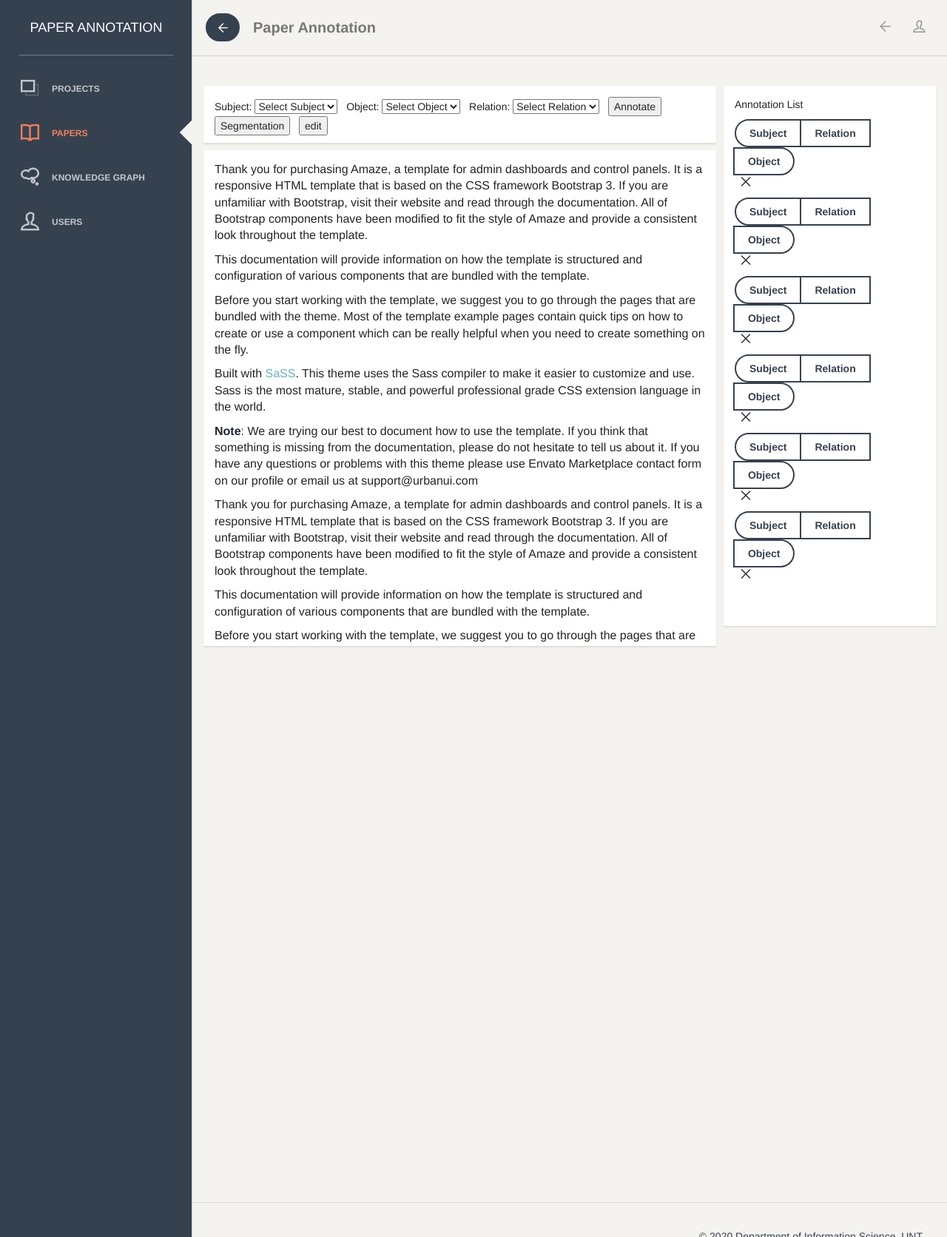
After one commit to atulghunavat/INFO5731_DjangoFinalProj, a Django app: template mysite/papers/templates/contentdemo.html in a window 1280 px wide. The commit adds this page. Shown: the whole page at 74% size. Run offline with Django 3.2, Linux system fonts and the light colour scheme; the template is opened without the code that fills it, so the values that code supplies are empty; some libraries are stand-ins or nearby versions; some web fonts are replaced.

Commit message:
Final commit

```diff
--- /dev/null
+++ b/mysite/papers/templates/contentdemo.html
@@ -0,0 +1,358 @@
+<!doctype html>
+<html lang="en">
+
+<head>
+    <meta charset="utf-8" >
+    <link rel="apple-touch-icon" sizes="76x76" href="../assets/img/apple-icon.png" >
+    <link rel="icon" type="image/png" href="../assets/img/favicon.png" >
+    <meta http-equiv="X-UA-Compatible" content="IE=edge" >
+
+    <title>Paper Management - Paper Annotation System</title>
+
+    <meta content='width=device-width, initial-scale=1.0, maximum-scale=1.0, user-scalable=no' name='viewport' >
+    <meta name="viewport" content="width=device-width" >
+
+    <!-- Bootstrap core CSS     -->
+    <link href="../assets/css/bootstrap.min.css" rel="stylesheet" >
+
+    <!--  Paper Dashboard CSS    -->
+    <link href="../assets/css/amaze.css" rel="stylesheet" >
+
+    <!--  CSS for Demo Purpose, don't include it in your project     -->
+    <link href="../assets/css/demo.css" rel="stylesheet" >
+
+    <!--     Fonts and icons     -->
+    <link href="../assets/css/font-awesome.min.css" rel="stylesheet">
+    <link href="../assets/css/font-muli.css" rel='stylesheet' type='text/css'>
+    <link href="../assets/css/themify-icons.css" rel="stylesheet">
+
+    <link href="../assets/vendors/jquery-ui-1.12.0/jquery-ui.css" rel="stylesheet">
+    <link href="../assets/vendors/sweetalert/css/sweetalert2.min.css" rel="Stylesheet" >
+    <script lang ="javascript">
+	    function testsubject(s){
+               s.forEach(highlightYellow);
+            }
+	    function highlightYellow(value) {
+	           var papercontent = document.getElementById("papercontent").innerHTML;
+               var regExp = new RegExp(value, "g");
+               var newstr = papercontent.replace(regExp, "<font style='background:yellow;color:red;'>"+value+"</font>");
+               document.getElementById("papercontent").innerHTML = newstr;
+	    }
+	    function testobject(s){
+               s.forEach(highlightBlue);
+            }
+	    function highlightBlue(value) {
+	           var papercontent = document.getElementById("papercontent").innerHTML;
+               var regExp = new RegExp(value, "g");
+               var newstr = papercontent.replace(regExp, "<font style='background:blue;color:white;'>"+value+"</font>");
+               document.getElementById("papercontent").innerHTML = newstr;
+	    }
+    </script>
+</head>
+
+<body>
+    <div class="wrapper">
+		<div class="sidebar" data-background-color="brown" data-active-color="danger">
+	    <!--
+		    menu begin
+			Tip 1: you can change the color of the sidebar's background using: data-background-color="white | brown"
+			Tip 2: you can change the color of the active button using the data-active-color="primary | info | success | warning | danger"
+		-->
+            <div class="logo">
+                <a href="#" class="simple-text">
+                    Paper Annotation
+                </a>
+            </div>
+            <div class="logo logo-mini">
+                <a href="#" class="simple-text">
+                    A
+                </a>
+            </div>
+             <div class="sidebar-wrapper">
+				<ul class="nav">
+                    <li>
+						<a href="../project/projectlist.html">
+							<i class="ti-layers"></i>
+							<p>Projects</p>
+						</a>
+					</li>
+					<li class="active">
+						<a href="paperlist.html">
+							<i class="ti-book"></i>
+							<p>Papers</p>
+						</a>
+					</li>
+					<li>
+						<a href="../KG/knowledge.html">
+							<i class="ti-thought"></i>
+							<p>Knowledge Graph</p>
+						</a>
+					</li>
+					<li>
+						<a href="../users/userslist.html">
+							<i class="ti-user"></i>
+							<p>users</p>
+						</a>
+					</li>
+				</ul>
+			</div>
+        </div>
+        <div class="main-panel">
+            <nav class="navbar navbar-default">
+                <div class="container-fluid">
+                    <div class="navbar-minimize">
+                        <button id="minimizeSidebar" class="btn btn-round btn-white btn-fill btn-just-icon">
+							<i class="ti-arrow-left"></i>
+                        </button>
+                    </div>
+                    <div class="navbar-header">
+                        <button type="button" class="navbar-toggle" data-toggle="collapse">
+                            <span class="sr-only">Toggle navigation</span>
+                            <span class="icon-bar"></span>
+                            <span class="icon-bar"></span>
+                            <span class="icon-bar"></span>
+                        </button>
+                        <a class="navbar-brand" href="#"> Paper Annotation </a>
+                    </div>
+                    <div class="collapse navbar-collapse">
+                        <ul class="nav navbar-nav navbar-right">
+	                        <li>
+                                <a href="javascript:window.history.back();" class="dropdown-toggle" data-toggle="dropdown">
+                                    <i class="ti-arrow-left"></i>
+
+                                </a>
+                            </li>
+
+                            <li class="dropdown">
+
+                                <a href="#" class="dropdown-toggle" data-toggle="dropdown">
+                                    <i class="ti-user"></i>
+                                </a>
+                                <ul class="dropdown-menu">
+                                    <li>
+                                        <a href="../login.html">Log out</a>
+                                    </li>
+                                </ul>
+                            </li>
+                        </ul>
+                    </div>
+                </div>
+            </nav>
+            <div class="content">
+                <table width="100%" border="0" cellspacing="0" cellpadding="0">
+  <tbody>
+    <tr>
+      <td width="70%">
+	      			<div class="card">
+                        <div class="content">
+                          Subject:
+                          <select  title="Single Select">
+						  	<option disabled selected>Select Subject</option>
+						  	<option value="2">admin</option>
+						  	<option value="3">components</option>
+						  	<option value="4">pages</option>
+						  	<option value="5">tips</option>
+						  	<option value="6">create</option>
+						  	<option value="7">Sass</option>
+                          </select>
+              			  &nbsp;
+              			  Object:
+                          <select  title="Single Select">
+						  	<option disabled selected>Select Object</option>
+						  	<option value="2">world</option>
+						  	<option value="3">theme</option>
+						  	<option value="4">Bootstrap</option>
+						  	<option value="5">framework</option>
+						  	<option value="6">template</option>
+						  	<option value="7">panels</option>
+              			  </select>
+
+              			  &nbsp;
+              			  Relation:
+                          <select  title="Single Select">
+						  	<option disabled selected>Select Relation</option>
+						  	<option value="2">Foobar</option>
+						  	<option value="3">Is great</option>
+              			  </select>
+
+              			  &nbsp;
+              			  <input type="button" value="Annotate" />
+              			   &nbsp;
+              			   <input type="button" value="Segmentation" />
+              			   &nbsp;
+              			   <input type="button" value="edit" />
+
+                        </div>
+                    </div>
+
+                    <div class="card">
+
+                        <div class="content" style="overflow-y: auto; height: 670px;" id="papercontent">
+                          	<p> Thank you for purchasing Amaze, a template for admin dashboards and control panels. It is a responsive HTML template that is based on the CSS framework Bootstrap 3. If you are unfamiliar with Bootstrap, visit their website and read through the documentation. All of Bootstrap components have been modified to fit the style of Amaze and provide a consistent look throughout the template.</p>
+                          	<p>This documentation will provide information on how the template is structured and configuration of various components that are bundled with the template. </p>
+                          	<p>Before you start working with the template, we suggest you to go through the pages that are bundled with the theme. Most of the template example pages contain quick tips on how to create or use a component which can be really helpful when you need to create something on the fly.</p>
+                          	<p>Built with <a href="http://sass-lang.com/" target="_blank">SaSS</a>. This theme uses the Sass compiler to make it easier to customize and use. Sass is the most mature, stable, and powerful professional grade CSS extension language in the world.</p>
+                          	<p><strong>Note</strong>: We are trying our best to   document how to use the template.  If you think that something is missing from the documentation, please do not hesitate to tell us about it. If you have any questions or problems with this theme please use Envato Marketplace contact form on our profile or email us at support@urbanui.com</p>
+                          	<p> Thank you for purchasing Amaze, a template for admin dashboards and control panels. It is a responsive HTML template that is based on the CSS framework Bootstrap 3. If you are unfamiliar with Bootstrap, visit their website and read through the documentation. All of Bootstrap components have been modified to fit the style of Amaze and provide a consistent look throughout the template.</p>
+                          	<p>This documentation will provide information on how the template is structured and configuration of various components that are bundled with the template. </p>
+                          	<p>Before you start working with the template, we suggest you to go through the pages that are bundled with the theme. Most of the template example pages contain quick tips on how to create or use a component which can be really helpful when you need to create something on the fly.</p>
+                          	<p>Built with <a href="http://sass-lang.com/" target="_blank">SaSS</a>. This theme uses the Sass compiler to make it easier to customize and use. Sass is the most mature, stable, and powerful professional grade CSS extension language in the world.</p>
+                          	<p><strong>Note</strong>: We are trying our best to   document how to use the template.  If you think that something is missing from the documentation, please do not hesitate to tell us about it. If you have any questions or problems with this theme please use Envato Marketplace contact form on our profile or email us at support@urbanui.com</p>
+                          	<p> Thank you for purchasing Amaze, a template for admin dashboards and control panels. It is a responsive HTML template that is based on the CSS framework Bootstrap 3. If you are unfamiliar with Bootstrap, visit their website and read through the documentation. All of Bootstrap components have been modified to fit the style of Amaze and provide a consistent look throughout the template.</p>
+                          	<p>This documentation will provide information on how the template is structured and configuration of various components that are bundled with the template. </p>
+                          	<p>Before you start working with the template, we suggest you to go through the pages that are bundled with the theme. Most of the template example pages contain quick tips on how to create or use a component which can be really helpful when you need to create something on the fly.</p>
+                          	<p>Built with <a href="http://sass-lang.com/" target="_blank">SaSS</a>. This theme uses the Sass compiler to make it easier to customize and use. Sass is the most mature, stable, and powerful professional grade CSS extension language in the world.</p>
+                          	<p><strong>Note</strong>: We are trying our best to   document how to use the template.  If you think that something is missing from the documentation, please do not hesitate to tell us about it. If you have any questions or problems with this theme please use Envato Marketplace contact form on our profile or email us at support@urbanui.com</p>
+                        </div>
+                    </div>
+
+	  </td>
+	  <td width="1%" rowspan="2" valign="top">
+
+      </td>
+      <td width="29%" height="100%" rowspan="2" valign="top">
+
+	      <div class="card">
+
+                        <div class="content" style="vertical-align: top; height: 730px;">
+                          Annotation List<p>
+                          <div class="btn-group">
+                                <button type="button" class="btn btn-white" onclick="testsubject(['admin']);">Subject</button>
+                                <button type="button" class="btn btn-white">Relation</button>
+                                <button type="button" class="btn btn-white" onclick="testobject(['panels']);">Object</button>
+                          </div>&nbsp;&nbsp;<i class="zpdi ti-close"></i><p>
+                          <div class="btn-group">
+                                <button type="button" class="btn btn-white" onclick="testsubject(['components']);">Subject</button>
+                                <button type="button" class="btn btn-white">Relation</button>
+                                <button type="button" class="btn btn-white" onclick="testobject(['template']);">Object</button>
+                          </div>&nbsp;&nbsp;<i class="zpdi ti-close"></i><p>
+                          <div class="btn-group">
+                                <button type="button" class="btn btn-white" onclick="testsubject(['pages']);">Subject</button>
+                                <button type="button" class="btn btn-white">Relation</button>
+                                <button type="button" class="btn btn-white" onclick="testobject(['framework']);">Object</button>
+                          </div>&nbsp;&nbsp;<i class="zpdi ti-close"></i><p>
+                          <div class="btn-group">
+                                <button type="button" class="btn btn-white" onclick="testsubject(['tips']);">Subject</button>
+                                <button type="button" class="btn btn-white">Relation</button>
+                                <button type="button" class="btn btn-white" onclick="testobject([Bootstrap']);">Object</button>
+                          </div>&nbsp;&nbsp;<i class="zpdi ti-close"></i><p>
+                          <div class="btn-group">
+                                <button type="button" class="btn btn-white" onclick="testsubject(['create']);">Subject</button>
+                                <button type="button" class="btn btn-white">Relation</button>
+                                <button type="button" class="btn btn-white" onclick="testobject(['theme']);">Object</button>
+                          </div>&nbsp;&nbsp;<i class="zpdi ti-close"></i><p>
+                          <div class="btn-group">
+                                <button type="button" class="btn btn-white" onclick="testsubject(['Sass']);">Subject</button>
+                                <button type="button" class="btn btn-white">Relation</button>
+                                <button type="button" class="btn btn-white" onclick="testobject(['world']);">Object</button>
+                          </div>&nbsp;&nbsp;<i class="zpdi ti-close"></i><p>
+
+                        </div>
+                    </div>
+
+      </td>
+    </tr>
+    <tr>
+      <td>&nbsp;</td>
+    </tr>
+  </tbody>
+</table>
+            </div>
+             <footer class="footer">
+                <div class="container-fluid">
+
+                    <p class="copyright pull-right">
+                        &copy;
+                        <script>
+                            document.write(new Date().getFullYear())
+                        </script>
+                        Department of Information Science, UNT
+                    </p>
+                </div>
+            </footer>
+        </div>
+    </div>
+<!--   Core JS Files   -->
+<script src="../assets/vendors/jquery-3.1.1.min.js" type="text/javascript"></script>
+<script src="../assets/vendors/jquery-ui-1.12.0/jquery-ui.js"></script>
+<script src="../assets/vendors/bootstrap.min.js" type="text/javascript"></script>
+<script src="../assets/vendors/material.min.js" type="text/javascript"></script>
+<script src="../assets/vendors/perfect-scrollbar.jquery.min.js" type="text/javascript"></script>
+<!-- Forms Validations Plugin -->
+<script src="../assets/vendors/jquery.validate.min.js"></script>
+<!--  Plugin for Date Time Picker and Full Calendar Plugin-->
+<script src="../assets/vendors/moment.min.js"></script>
+<!--  Charts Plugin -->
+<script src="../assets/vendors/chartist.min.js"></script>
+<!--  Plugin for the Wizard -->
+<script src="../assets/vendors/jquery.bootstrap-wizard.js"></script>
+<!--  Notifications Plugin    -->
+<script src="../assets/vendors/bootstrap-notify.js"></script>
+<!-- DateTimePicker Plugin -->
+<script src="../assets/vendors/bootstrap-datetimepicker.js"></script>
+<!-- Vector Map plugin -->
+<script src="../assets/vendors/jquery-jvectormap.js"></script>
+<!-- Sliders Plugin -->
+<script src="../assets/vendors/nouislider.min.js"></script>
+<!-- Select Plugin -->
+<script src="../assets/vendors/jquery.select-bootstrap.js"></script>
+<!--  DataTables.net Plugin    -->
+<script src="../assets/vendors/jquery.datatables.js"></script>
+<!-- Sweet Alert 2 plugin -->
+<script src="../assets/vendors/sweetalert/js/sweetalert2.min.js"></script>
+<!--	Plugin for Fileupload, full documentation here: http://www.jasny.net/bootstrap/javascript/#fileinput -->
+<script src="../assets/vendors/jasny-bootstrap.min.js"></script>
+<!--  Full Calendar Plugin    -->
+<script src="../assets/vendors/fullcalendar.min.js"></script>
+<!-- TagsInput Plugin -->
+<script src="../assets/vendors/jquery.tagsinput.js"></script>
+<!-- Material Dashboard javascript methods -->
+<script src="../assets/js/amaze.js"></script>
+<!-- Material Dashboard DEMO methods, don't include it in your project! -->
+<script src="../assets/js/demo.js"></script>
+
+
+<script type="text/javascript">
+    $(document).ready(function() {
+        $('#datatables').DataTable({
+            "pagingType": "full_numbers",
+            "lengthMenu": [
+                [10, 25, 50, -1],
+                [10, 25, 50, "All"]
+            ],
+            responsive: true,
+            language: {
+                search: "_INPUT_",
+                searchPlaceholder: "Search records",
+            }
+
+        });
+
+
+        var table = $('#datatables').DataTable();
+
+        // Edit record
+        table.on('click', '.edit', function() {
+            $tr = $(this).closest('tr');
+
+            var data = table.row($tr).data();
+            alert('You press on Row: ' + data[0] + ' ' + data[1] + ' ' + data[2] + '\'s row.');
+        });
+
+        // Delete a record
+        table.on('click', '.remove', function(e) {
+            $tr = $(this).closest('tr');
+            table.row($tr).remove().draw();
+            e.preventDefault();
+        });
+
+        //Like record
+        table.on('click', '.like', function() {
+            alert('You clicked on Like button');
+        });
+
+        $('.card .material-datatables label').addClass('form-group');
+    });
+</script>
+</body>
+</html>
--- a/mysite/papers/urls.py
+++ b/mysite/papers/urls.py
@@ -8,4 +8,5 @@ urlpatterns = [
     url('paperlist', views.paperlist, name = 'paperlist'),
     url('papercontent', views.papercontent, name = 'papercontent'),
     url('annotation', views.paperannotation, name= 'annotation'),
+    # url('contentdemo', views.contentdemo, name = 'contentdemo'),
 ]
--- a/mysite/papers/views.py
+++ b/mysite/papers/views.py
@@ -59,6 +59,9 @@ def papercontent(request):
     content = p.Paper_Content.decode()
     return render(request, 'papercontent.html', {'paper_content':content})
 
+# def contentdemo(request):
+#     return render(request, 'contentdemo.html')
+
 def paperannotation(request):
     return render(request, 'annotation.html')
 
```
Also changed, not shown: mysite/papers/templates/paperlist.html (+4 -3 lines).
